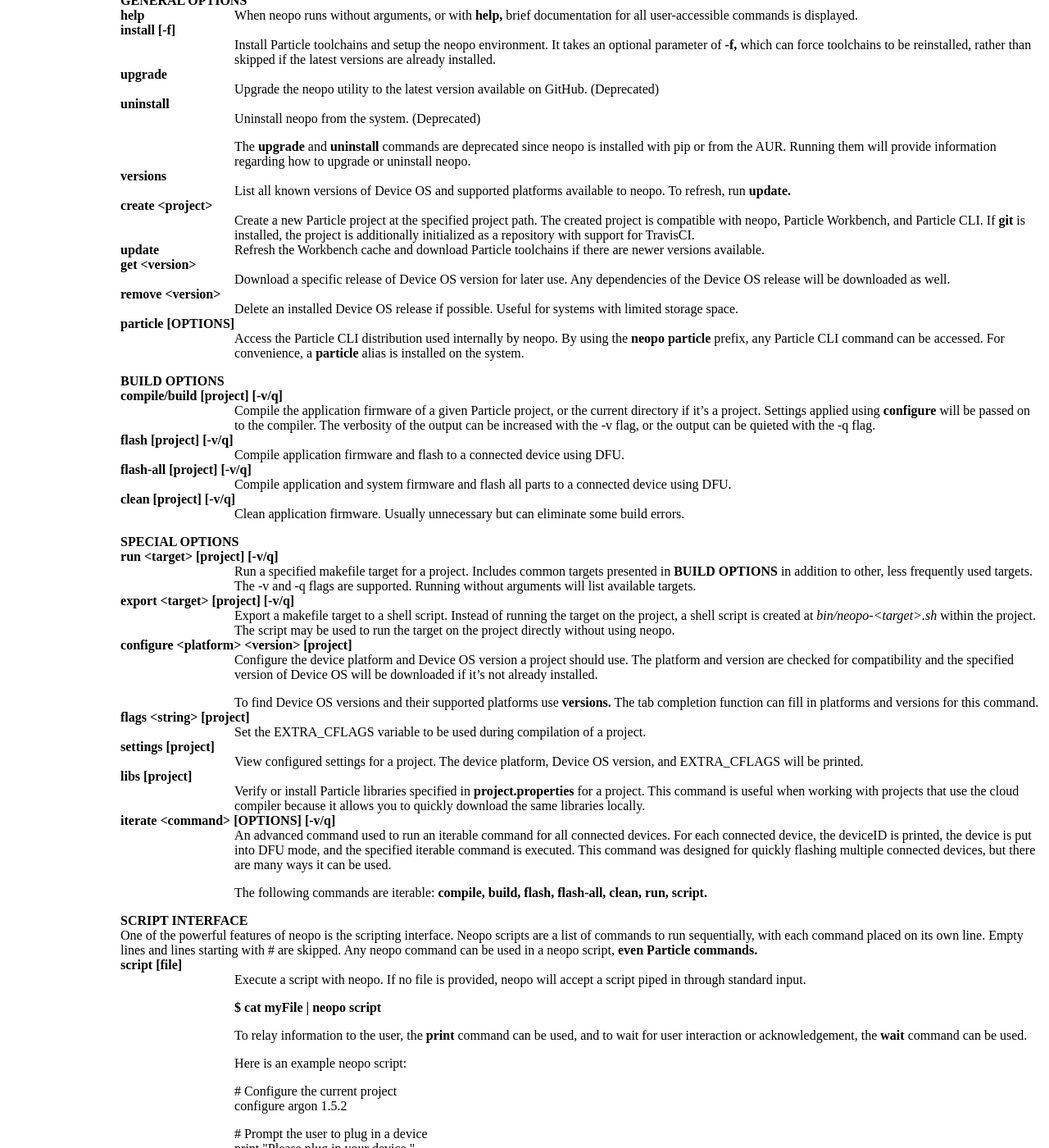
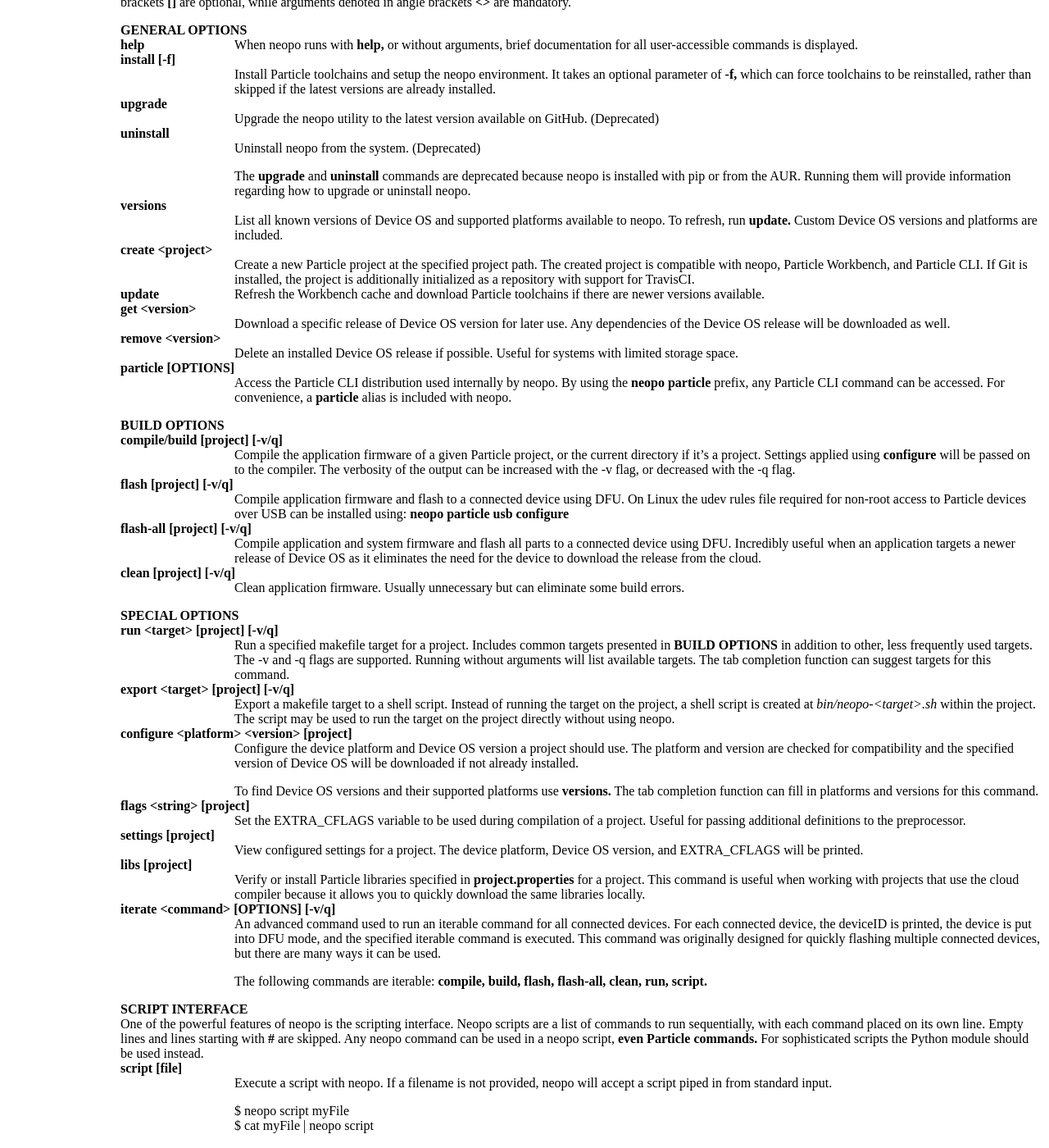
Before and after one commit to nrobinson2000/neopo.xyz, a Jekyll site: the page docs/neopo.html, which Jekyll copies as it is, in a window 1280 px wide and 1400 px high, scrolled down 1142 px. Shown: the whole window at 82% size. Built offline with Jekyll 4.4.1, drawn with Linux system fonts in a browser that asks for light colours; some of the changed text lies outside the part shown.

Commit message:
manpage edits at 00:52 of 2020-12-31

```diff
--- a/docs/neopo.html
+++ b/docs/neopo.html
@@ -1,5 +1,5 @@
 <!-- Creator     : groff version 1.22.4 -->
-<!-- CreationDate: Mon Dec 28 19:09:27 2020 -->
+<!-- CreationDate: Thu Dec 31 00:51:05 2020 -->
 <!DOCTYPE html PUBLIC "-//W3C//DTD HTML 4.01 Transitional//EN"
 "http://www.w3.org/TR/html4/loose.dtd">
 <html>
@@ -50,6 +50,9 @@
 
 <p style="margin-left:11%; margin-top: 1em"><b>neopo</b>
 [OPTIONS] [PROJECT] [-v/q] <b><br>
+neopo</b> create &lt;project&gt; <b><br>
+neopo</b> configure &lt;platform&gt; &lt;version&gt;
+[project] <b><br>
 neopo</b> build [project] [-v/q] <b><br>
 neopo</b> particle [OPTIONS] <b><br>
 neopo</b> script [file]</p>
@@ -93,8 +96,8 @@
 <p style="margin-left:11%; margin-top: 1em">Currently there
 are two environment variables that may be exported or passed
 to neopo to alter its configuration. More environment
-variables may be added in the future as neopo becomes more
-extensible. <b><br>
+variables may be added as neopo becomes more extensible.
+<b><br>
 NEOPO_LOCAL</b></p>
 
 <p style="margin-left:22%;">When set, neopo will use
@@ -109,9 +112,9 @@
 
 <p style="margin-left:11%;"><b>NEOPO_PATH</b></p>
 
-<p style="margin-left:22%;">Much like <b>NEOPO_LOCAL</b>
-but neopo will use a specifed path for its dependencies
-rather than <i>~/.local/share/neopo</i></p>
+<p style="margin-left:22%;">When set, neopo will use a
+specific path for its dependencies, rather than
+<i>~/.local/share/neopo</i></p>
 
 <p style="margin-left:22%; margin-top: 1em">$
 NEOPO_PATH=&quot;build/neopo&quot; neopo install</p>
@@ -143,7 +146,7 @@
 <td width="78%">
 
 
-<p>When neopo runs without arguments, or with <b>help,</b>
+<p>When neopo runs with <b>help,</b> or without arguments,
 brief documentation for all user-accessible commands is
 displayed.</p> </td></tr>
 </table>
@@ -168,7 +171,7 @@
 
 <p style="margin-left:22%; margin-top: 1em">The
 <b>upgrade</b> and <b>uninstall</b> commands are deprecated
-since neopo is installed with pip or from the AUR. Running
+because neopo is installed with pip or from the AUR. Running
 them will provide information regarding how to upgrade or
 uninstall neopo.</p>
 
@@ -176,7 +179,8 @@
 
 <p style="margin-left:22%;">List all known versions of
 Device OS and supported platforms available to neopo. To
-refresh, run <b>update.</b></p>
+refresh, run <b>update.</b> Custom Device OS versions and
+platforms are included.</p>
 
 <p style="margin-left:11%;"><b>create
 &lt;project&gt;</b></p>
@@ -184,8 +188,8 @@
 <p style="margin-left:22%;">Create a new Particle project
 at the specified project path. The created project is
 compatible with neopo, Particle Workbench, and Particle CLI.
-If <b>git</b> is installed, the project is additionally
-initialized as a repository with support for TravisCI.</p>
+If Git is installed, the project is additionally initialized
+as a repository with support for TravisCI.</p>
 
 <table width="100%" border="0" rules="none" frame="void"
        cellspacing="0" cellpadding="0">
@@ -222,7 +226,7 @@
 distribution used internally by neopo. By using the <b>neopo
 particle</b> prefix, any Particle CLI command can be
 accessed. For convenience, a <b>particle</b> alias is
-installed on the system.</p>
+included with neopo.</p>
 
 <p style="margin-left:11%; margin-top: 1em"><b>BUILD
 OPTIONS <br>
@@ -233,20 +237,25 @@
 directory if it&rsquo;s a project. Settings applied using
 <b>configure</b> will be passed on to the compiler. The
 verbosity of the output can be increased with the -v flag,
-or the output can be quieted with the -q flag.</p>
+or decreased with the -q flag.</p>
 
 <p style="margin-left:11%;"><b>flash [project]
 [-v/q]</b></p>
 
 <p style="margin-left:22%;">Compile application firmware
-and flash to a connected device using DFU.</p>
+and flash to a connected device using DFU. On Linux the udev
+rules file required for non-root access to Particle devices
+over USB can be installed using: <b>neopo particle usb
+configure</b></p>
 
 <p style="margin-left:11%;"><b>flash-all [project]
 [-v/q]</b></p>
 
 <p style="margin-left:22%;">Compile application and system
 firmware and flash all parts to a connected device using
-DFU.</p>
+DFU. Incredibly useful when an application targets a newer
+release of Device OS as it eliminates the need for the
+device to download the release from the cloud.</p>
 
 <p style="margin-left:11%;"><b>clean [project]
 [-v/q]</b></p>
@@ -262,7 +271,8 @@
 for a project. Includes common targets presented in <b>BUILD
 OPTIONS</b> in addition to other, less frequently used
 targets. The -v and -q flags are supported. Running without
-arguments will list available targets.</p>
+arguments will list available targets. The tab completion
+function can suggest targets for this command.</p>
 
 <p style="margin-left:11%;"><b>export &lt;target&gt;
 [project] [-v/q]</b></p>
@@ -292,7 +302,8 @@
 [project]</b></p>
 
 <p style="margin-left:22%;">Set the EXTRA_CFLAGS variable
-to be used during compilation of a project.</p>
+to be used during compilation of a project. Useful for
+passing additional definitions to the preprocessor.</p>
 
 <p style="margin-left:11%;"><b>settings [project]</b></p>
 
@@ -315,9 +326,9 @@
 an iterable command for all connected devices. For each
 connected device, the deviceID is printed, the device is put
 into DFU mode, and the specified iterable command is
-executed. This command was designed for quickly flashing
-multiple connected devices, but there are many ways it can
-be used.</p>
+executed. This command was originally designed for quickly
+flashing multiple connected devices, but there are many ways
+it can be used.</p>
 
 <p style="margin-left:22%; margin-top: 1em">The following
 commands are iterable: <b>compile, build, flash, flash-all,
@@ -328,25 +339,25 @@
 One of the powerful features of neopo is the scripting
 interface. Neopo scripts are a list of commands to run
 sequentially, with each command placed on its own line.
-Empty lines and lines starting with # are skipped. Any neopo
-command can be used in a neopo script, <b>even Particle
-commands. <br>
+Empty lines and lines starting with <b>#</b> are skipped.
+Any neopo command can be used in a neopo script, <b>even
+Particle commands.</b> For sophisticated scripts the Python
+module should be used instead. <b><br>
 script [file]</b></p>
 
 <p style="margin-left:22%;">Execute a script with neopo. If
-no file is provided, neopo will accept a script piped in
-through standard input.</p>
+a filename is not provided, neopo will accept a script piped
+in from standard input.</p>
 
-<p style="margin-left:22%; margin-top: 1em"><b>$ cat myFile
-| neopo script</b></p>
+<p style="margin-left:22%; margin-top: 1em">$ neopo script
+myFile <br>
+$ cat myFile | neopo script</p>
 
-<p style="margin-left:22%; margin-top: 1em">To relay
+<p style="margin-left:11%; margin-top: 1em">To relay
 information to the user, the <b>print</b> command can be
 used, and to wait for user interaction or acknowledgement,
-the <b>wait</b> command can be used.</p>
-
-<p style="margin-left:22%; margin-top: 1em">Here is an
-example neopo script:</p>
+the <b>wait</b> command can be used. <br>
+Here is an example neopo script:</p>
 
 <p style="margin-left:22%; margin-top: 1em"># Configure the
 current project <br>
@@ -377,12 +388,10 @@
 not only will neopo be available as a command-line program,
 but it will additionally be accessible within Python. Users
 are encouraged to experiment with neopo in Python scripts or
-the REPL.</p>
+the REPL. <br>
+Here is the script example implemented in Python:</p>
 
-<p style="margin-left:11%; margin-top: 1em">Here is the
-script example implemented in Python:</p>
-
-<p style="margin-left:11%; margin-top: 1em">import neopo
+<p style="margin-left:22%; margin-top: 1em">import neopo
 <br>
 neopo.configure(&quot;argon&quot;, &quot;1.5.2&quot;,
 &quot;myProject&quot;) <br>
@@ -391,21 +400,21 @@
 neopo.flash(&quot;myProject&quot;)</p>
 
 
-<p style="margin-left:11%; margin-top: 1em">print(&quot;Please
+<p style="margin-left:22%; margin-top: 1em">print(&quot;Please
 wait for your device to connect to the cloud.&quot;) <br>
 neopo.script_wait() <br>
 neopo.particle(&quot;subscribe&quot;)</p>
 
-<p style="margin-left:11%; margin-top: 1em">To just use
-Particle CLI within Python, one can explicity import the
-<b>particle</b> function:</p>
+<p style="margin-left:11%;">To directly use Particle CLI
+within Python, one can explicity import <br>
+the particle() function:</p>
 
-<p style="margin-left:11%; margin-top: 1em">from neopo
+<p style="margin-left:22%; margin-top: 1em">from neopo
 import particle <br>
 particle(&quot;help&quot;) <br>
 particle(&quot;serial monitor&quot;)</p>
 
-<p style="margin-left:11%; margin-top: 1em">device =
+<p style="margin-left:22%; margin-top: 1em">device =
 &quot;myFooMachine&quot; <br>
 function = &quot;myBarFunction&quot; <br>
 particle([&quot;call&quot;, device, function])</p>
@@ -459,17 +468,31 @@
 <p style="margin-left:11%; margin-top: 1em">On Manjaro or
 Arch, neopo is installed as an Arch package from the AUR or
 built directly with makepkg. Depending on how it is
-installed, there several additional steps required to
+installed, there are several additional steps required to
 complete the install of neopo. These steps are contained in
-a script located in /usr/share/neopo/scripts/POSTINSTALL.
+a script located at /usr/share/neopo/scripts/POSTINSTALL.
 For convenience, this script can be executed using: <b>neopo
 setup</b></p>
 
 <p style="margin-left:11%; margin-top: 1em">On x86_64, this
-consists of installing the ncurses packages from the AUR to
+consists of installing the ncurses package from the AUR to
 support use of the Particle Debugger in Workbench. On
 aarch64, this consists of replacing the armv7l Nodejs
 distribution with an aarch64 Nodejs distribution.</p>
+
+<p style="margin-left:11%; margin-top: 1em">Using neopo on
+armv7l and aarch64 is incredibly feasible. On average,
+builds run only a few times slower than on Linux x86_64
+systems, which is still much faster than using Particle
+Workbench on Windows. Hopefully Particle will differentiate
+between armv7l and aarch64 in future releases so that using
+Particle on aarch64 will become more accessible.</p>
+
+<p style="margin-left:11%; margin-top: 1em">Using Particle
+Workbench on aarch64 is possible through the use of neopo.
+After installing <i>visual-studio-code-bin</i> from the AUR,
+the Workbench extensions can be installed and prepared with:
+<b>neopo setup-workbench</b></p>
 <hr>
 </body>
 </html>
```
Also changed, not shown: other parts of docs/neopo.html (+2 -2 lines).
